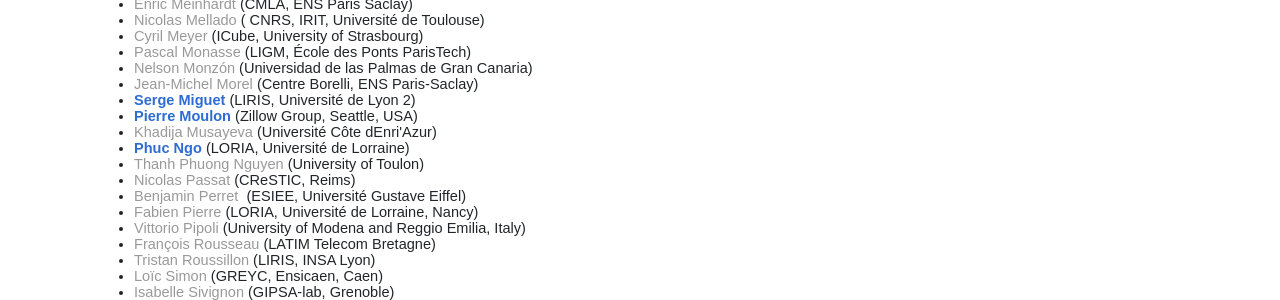
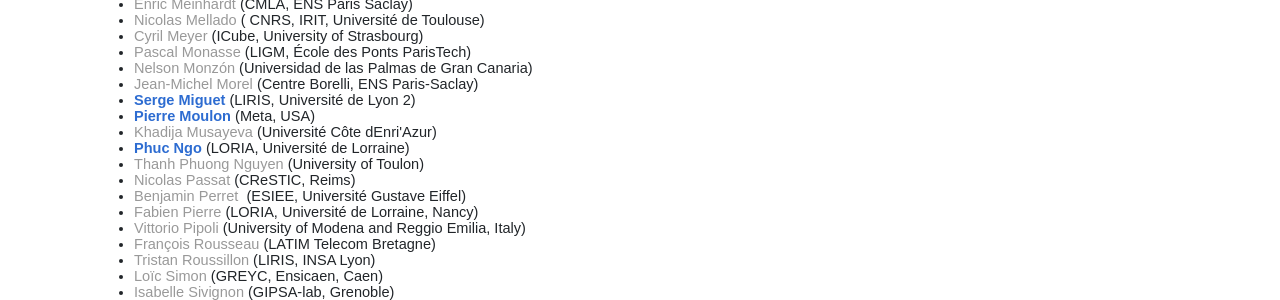
Before and after one commit to TC22-Team/rrpr2026, a Jekyll site: the page built from committees.html, in a window 1280 px wide. Shown: the part 1353-1653 px from the top of the page. Built offline with Jekyll 4.4.1, drawn with Linux system fonts in a browser that asks for light colours.

Commit message:
update member and prog day

```diff
--- a/committees.html
+++ b/committees.html
@@ -68,7 +68,7 @@
 <li><span class="member-tobeconfirmed">Nelson Monz&oacute;n</span>&nbsp;(Universidad de las Palmas de Gran Canaria)</li>
 <li><span class="member-tobeconfirmed">Jean-Michel Morel </span>(Centre Borelli, ENS Paris-Saclay)</li>
 <li><span class="member-confirmed">Serge Miguet </span>(LIRIS, Universit&eacute; de Lyon 2)</li>
-<li><span class="member-confirmed">Pierre Moulon</span> (Zillow Group, Seattle, USA)</li>
+<li><span class="member-confirmed">Pierre Moulon</span> (Meta, USA)</li>
 <li><span class="member-tobeconfirmed">Khadija Musayeva</span> (Universit&eacute; C&ocirc;te dEnri&#39Azur)</li>
 <li><span class="member-confirmed">Phuc Ngo </span>(LORIA, Universit&eacute; de Lorraine)</li>
 <li><span class="member-tobeconfirmed">Thanh Phuong Nguyen </span>(University of Toulon)</li>
--- a/program.html
+++ b/program.html
@@ -15,7 +15,7 @@
 
   <!-- Header -->
   <div class="cell time">Time</div>
-  <div class="cell ">Friday 21</div>
+  <div class="cell ">Friday 21 or Saturday 22</div>
 
   <!-- 08:00 -->
   <div class="cell time">08:00</div>
```
